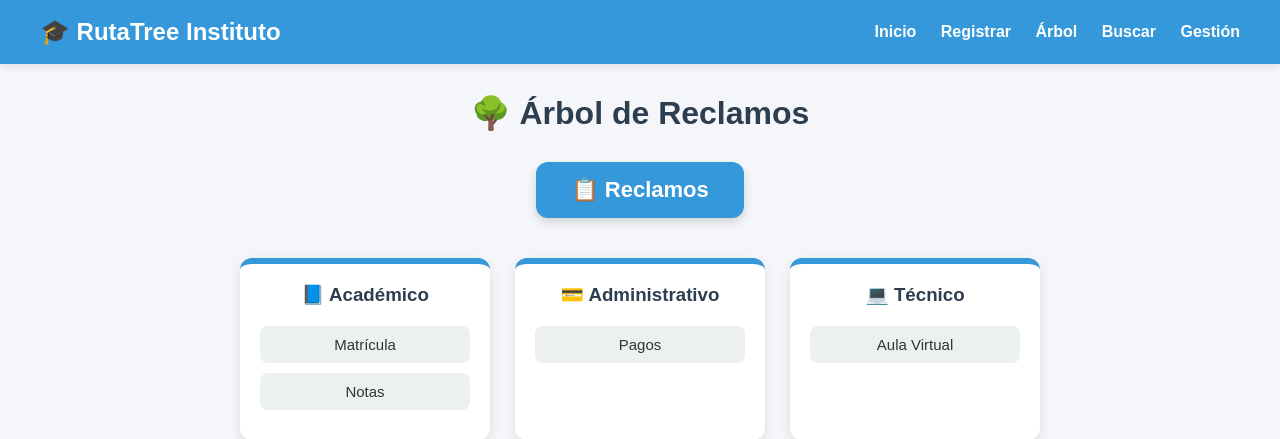
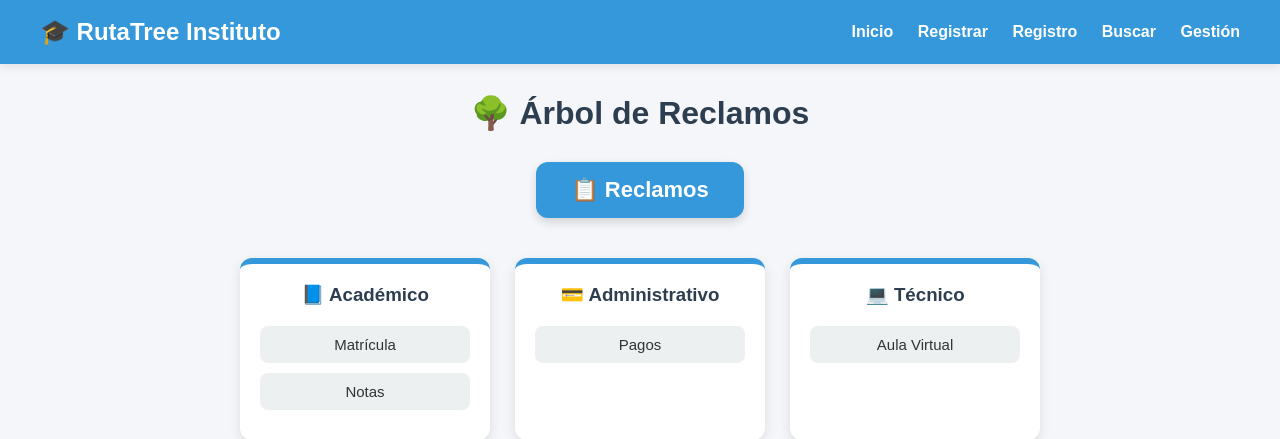
Before and after one commit to AldairIllanes/Proyecto, a Django app: page /arbol/ in a window 1280 px wide. Shown: the top 439 px of the page. Run offline with Django 4.2, Linux system fonts and the light colour scheme.

Commit message:
proyecto Terminado el prototipo

```diff
--- a/app_arbol/templates/base.html
+++ b/app_arbol/templates/base.html
@@ -20,7 +20,7 @@
         <div class="nav-links">
             <a href="/">Inicio</a>
             <a href="/registrar/">Registrar</a>
-            <a href="/arbol/">Árbol</a>
+            <a href="/arbol/">Registro</a>
             <a href="/buscar/">Buscar</a>
             <a href="/gestion/">Gestión</a>
         </div>
```
